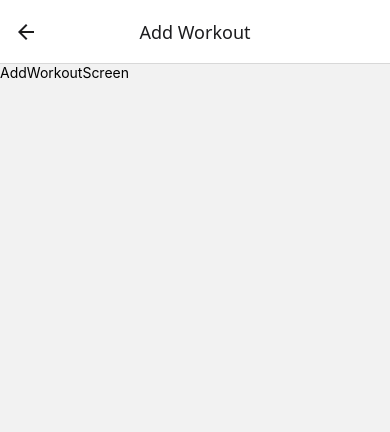
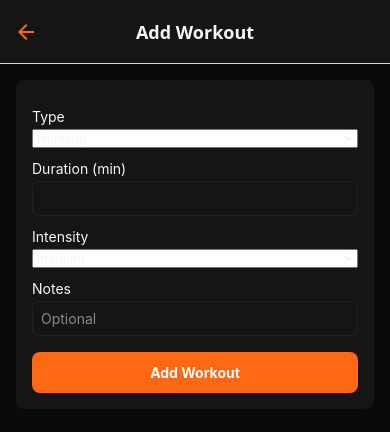
Before and after one commit to ElFirdaous28/workout-tracker, a React Native app: screen /AddWorkout in a window 390 px wide. Shown: the top 432 px of the page. Built offline with nearby package versions, Linux system fonts and the light colour scheme.

Commit message:
WT-16 WT-20 Add a workout session workouts list

```diff
--- a/App.tsx
+++ b/App.tsx
@@ -1,10 +1,22 @@
+import { View, StyleSheet } from "react-native";
 import { WorkoutProvider } from "@/context/WorkoutContext";
 import AppNavigator from "@/navigation/AppNavigator";
+import { colors } from "@/theme/colors";
 
 export default function App() {
+
   return (
     <WorkoutProvider>
-      <AppNavigator />
+      <View style={styles.container}>
+        <AppNavigator />
+      </View>
     </WorkoutProvider>
   );
 }
+
+const styles = StyleSheet.create({
+  container: {
+    flex: 1,
+    backgroundColor: colors.background,
+  },
+});
--- a/package.json
+++ b/package.json
@@ -10,6 +10,7 @@
   },
   "dependencies": {
     "@react-native-async-storage/async-storage": "2.2.0",
+    "@react-native-picker/picker": "2.11.1",
     "@react-navigation/native": "^7.1.31",
     "@react-navigation/native-stack": "^7.14.2",
     "@react-navigation/stack": "^7.7.2",
--- a/src/components/WorkoutForm.tsx
+++ b/src/components/WorkoutForm.tsx
@@ -0,0 +1,112 @@
+import React, { useState } from "react";
+import { View, Text, TextInput, TouchableOpacity, StyleSheet } from "react-native";
+import { Workout, ActivityType, Intensity } from "../types/workout";
+import { colors } from "../theme/colors";
+import { Picker } from "@react-native-picker/picker";
+
+type Props = {
+    onSubmit: (workout: Omit<Workout, "id">) => void;
+};
+
+export default function WorkoutForm({ onSubmit }: Props) {
+    const [type, setType] = useState<ActivityType>(ActivityType.Running);
+    const [duration, setDuration] = useState("");
+    const [intensity, setIntensity] = useState<Intensity>(Intensity.Medium);
+    const [notes, setNotes] = useState("");
+
+    const handleSubmit = () => {
+        const workout: Omit<Workout, "id"> = {
+            type,
+            duration: Number(duration),
+            intensity,
+            date: new Date().toISOString(),
+            notes: notes || undefined,
+        };
+        onSubmit(workout);
+        setDuration("");
+        setNotes("");
+        setType(ActivityType.Running);
+        setIntensity(Intensity.Medium);
+    };
+
+    return (
+        <View style={styles.container}>
+            <Text style={styles.label}>Type</Text>
+            <Picker
+                selectedValue={type}
+                onValueChange={(itemValue) => setType(itemValue as ActivityType)}
+                style={styles.picker}
+            >
+                {Object.values(ActivityType).map((act) => (
+                    <Picker.Item key={act} label={act} value={act} />
+                ))}
+            </Picker>
+
+            <Text style={styles.label}>Duration (min)</Text>
+            <TextInput
+                keyboardType="numeric"
+                value={duration}
+                onChangeText={setDuration}
+                style={styles.input}
+            />
+
+            <Text style={styles.label}>Intensity</Text>
+            <Picker
+                selectedValue={intensity}
+                onValueChange={(itemValue) => setIntensity(itemValue as Intensity)}
+                style={styles.picker}
+            >
+                {Object.values(Intensity).map((i) => (
+                    <Picker.Item key={i} label={i} value={i} />
+                ))}
+            </Picker>
+
+            <Text style={styles.label}>Notes</Text>
+            <TextInput
+                value={notes}
+                onChangeText={setNotes}
+                placeholder="Optional"
+                placeholderTextColor={colors.textSecondary}
+                style={styles.input}
+            />
+
+            <TouchableOpacity onPress={handleSubmit} style={styles.button}>
+                <Text style={styles.buttonText}>Add Workout</Text>
+            </TouchableOpacity>
+        </View>
+    );
+}
+
+const styles = StyleSheet.create({
+    container: {
+        padding: 16,
+        backgroundColor: colors.surface,
+        borderRadius: 8,
+    },
+    label: {
+        color: colors.textPrimary,
+        marginTop: 12,
+        marginBottom: 4,
+    },
+    input: {
+        borderWidth: 1,
+        borderColor: colors.border,
+        padding: 8,
+        borderRadius: 6,
+        color: colors.textPrimary,
+    },
+    picker: {
+        color: colors.textPrimary,
+    },
+    button: {
+        backgroundColor: colors.primary,
+        padding: 12,
+        borderRadius: 8,
+        marginTop: 16,
+    },
+    buttonText: {
+        color: "#fff",
+        textAlign: "center",
+        fontWeight: "bold",
+    },
+});
--- a/src/context/WorkoutContext.tsx
+++ b/src/context/WorkoutContext.tsx
@@ -1,6 +1,6 @@
 import React, { createContext, useReducer, useEffect, Children, ReactNode } from "react";
-import AsyncStorage from "@react-native-async-storage/async-storage";
 import { Workout } from "@/types/workout";
+import { workoutStorage } from "@/storage/workoutStorage";
 
 type State = {
     workouts: Workout[];
@@ -8,7 +8,7 @@ type State = {
 }
 
 type Action =
-    | { type: "ADD_WORKOUT"; playload: Workout }
+    | { type: "ADD_WORKOUT"; payload: Workout }
     | { type: "REMOVE_WORKOUT"; payload: string }
     | { type: "SET_WORKOUTS"; payload: Workout[] };
 
@@ -30,7 +30,7 @@ const reducer = (state: State, action: Action): State => {
         case "SET_WORKOUTS":
             return { ...state, workouts: action.payload, loading: false };
         case "ADD_WORKOUT":
-            return { ...state, workouts: [...state.workouts, action.playload] };
+            return { ...state, workouts: [...state.workouts, action.payload] };
         case "REMOVE_WORKOUT":
             return {
                 ...state,
@@ -55,24 +55,20 @@ export const WorkoutProvider = ({ children }: { children: ReactNode }) => {
     useEffect(() => {
         const loadWorkouts = async () => {
             try {
-                const data = await AsyncStorage.getItem("@workouts");
-                if (data) {
-                    dispatch({ type: "SET_WORKOUTS", payload: JSON.parse(data) })
-                }
-                else {
-                    dispatch({ type: "SET_WORKOUTS", payload: [] })
-                }
+                const data = await workoutStorage.loadWorkouts();
+                dispatch({ type: "SET_WORKOUTS", payload: data })
             } catch (error) {
                 console.error("Failed to load workouts", error);
                 dispatch({ type: "SET_WORKOUTS", payload: [] })
             }
         }
+        loadWorkouts();
     }, [])
 
-    // save worjouts to AsyncStorage whenever they change
+    // save workouts to AsyncStorage whenever they change
     useEffect(() => {
         if (!state.loading) {
-            AsyncStorage.setItem("@workouts", JSON.stringify(state.workouts)).catch(
+            workoutStorage.saveWorkouts(state.workouts).catch(
                 (error) => console.error("Failed to save workouts", error)
             );
         }
--- a/src/navigation/AppNavigator.tsx
+++ b/src/navigation/AppNavigator.tsx
@@ -4,15 +4,10 @@ import { createNativeStackNavigator } from "@react-navigation/native-stack";
 import HomeScreen from "@/screens/HomeScreen";
 import AddWorkoutScreen from "@/screens/AddWorkoutScreen";
 import WorkoutDetailsScreen from "@/screens/WorkoutDetailsScreen";
+import { AppStackParamList } from "@/types";
+import { colors } from "@/theme/colors";
 
-
-export type RootStackParamList = {
-    Home: undefined;
-    AddWorkout: undefined;
-    WorkoutDetails: { id: string };
-};
-
-const Stack = createNativeStackNavigator<RootStackParamList>();
+const Stack = createNativeStackNavigator<AppStackParamList>();
 
 export default function AppNavigator() {
     return (
@@ -20,6 +15,17 @@ export default function AppNavigator() {
             <Stack.Navigator
                 screenOptions={{
                     headerTitleAlign: "center",
+                    headerStyle: {
+                        backgroundColor: colors.surface,
+                    },
+                    headerTintColor: colors.primary,
+                    headerTitleStyle: {
+                        color: colors.textPrimary,
+                        fontWeight: "bold",
+                    },
+                    contentStyle: {
+                        backgroundColor: colors.background,
+                    },
                 }}
             >
                 <Stack.Screen
--- a/src/screens/AddWorkoutScreen.tsx
+++ b/src/screens/AddWorkoutScreen.tsx
@@ -1,14 +1,20 @@
-import { StyleSheet, Text, View } from 'react-native'
-import React from 'react'
+import React, { useContext } from "react";
+import { View, ScrollView } from "react-native";
+import WorkoutForm from "../components/WorkoutForm";
+import { WorkoutContext } from "../context/WorkoutContext";
 
-const AddWorkoutScreen = () => {
+export default function AddWorkoutScreen({ navigation }: any) {
+  const { dispatch } = useContext(WorkoutContext);
+
+  const handleAddWorkout = (workoutData: any) => {
+    const newWorkout = { ...workoutData, id: Date.now().toString(), };
+    dispatch({ type: "ADD_WORKOUT", payload: newWorkout });
+    navigation.goBack(); // return to HomeScreen
+  };
+
   return (
-    <View>
-      <Text>AddWorkoutScreen</Text>
-    </View>
-  )
+    <ScrollView style={{ flex: 1, padding: 16 }}>
+      <WorkoutForm onSubmit={handleAddWorkout} />
+    </ScrollView>
+  );
 }
-
-export default AddWorkoutScreen
-
-const styles = StyleSheet.create({})
--- a/src/screens/HomeScreen.tsx
+++ b/src/screens/HomeScreen.tsx
@@ -1,23 +1,127 @@
-import { View, Text, FlatList } from "react-native";
+import { View, Text, FlatList, TouchableOpacity, StyleSheet } from "react-native";
 import { useContext } from "react";
 import { WorkoutContext } from "../context/WorkoutContext";
+import { useNavigation } from "@react-navigation/native";
+import { NativeStackNavigationProp } from "@react-navigation/native-stack";
+import { AppStackParamList } from "@/types";
+import { colors } from "@/theme/colors";
+
+type HomeScreenNavigationProp = NativeStackNavigationProp<
+  AppStackParamList,
+  "Home"
+>;
+
+const styles = StyleSheet.create({
+  container: {
+    flex: 1,
+    backgroundColor: colors.background,
+    padding: 16,
+  },
+  header: {
+    marginBottom: 24,
+  },
+  title: {
+    fontSize: 28,
+    fontWeight: "bold",
+    color: colors.textPrimary,
+    marginBottom: 4,
+  },
+  workoutCount: {
+    fontSize: 14,
+    color: colors.textSecondary,
+  },
+  listContainer: {
+    flex: 1,
+    marginBottom: 16,
+  },
+  workoutCard: {
+    backgroundColor: colors.surface,
+    borderRadius: 12,
+    padding: 16,
+    marginBottom: 12,
+    borderLeftWidth: 4,
+    borderLeftColor: colors.primary,
+  },
+  cardType: {
+    fontSize: 18,
+    fontWeight: "600",
+    color: colors.primary,
+    marginBottom: 8,
+  },
+  cardDetails: {
+    fontSize: 14,
+    color: colors.textSecondary,
+    lineHeight: 20,
+  },
+  emptyContainer: {
+    flex: 1,
+    justifyContent: "center",
+    alignItems: "center",
+  },
+  emptyText: {
+    fontSize: 16,
+    color: colors.textSecondary,
+  },
+  buttonContainer: {
+    paddingBottom: 8,
+  },
+  addButton: {
+    backgroundColor: colors.primary,
+    borderRadius: 12,
+    padding: 16,
+    alignItems: "center",
+    justifyContent: "center",
+  },
+  addButtonText: {
+    fontSize: 16,
+    fontWeight: "600",
+    color: colors.background,
+  },
+});
 
 export default function HomeScreen() {
   const { state } = useContext(WorkoutContext);
+  const navigation = useNavigation<HomeScreenNavigationProp>();
 
   return (
-    <View>
-      <Text>My Workouts:</Text>
-      <Text>{state.workouts.length}</Text>
+    <View style={styles.container}>
+      <View style={styles.header}>
+        <Text style={styles.title}>My Workouts</Text>
+        <Text style={styles.workoutCount}>
+          {state.workouts.length} workout{state.workouts.length !== 1 ? "s" : ""}
+        </Text>
+      </View>
+
+      {state.workouts.length === 0 ? (
+        <View style={styles.emptyContainer}>
+          <Text style={styles.emptyText}>No workouts yet. Add one to get started!</Text>
+        </View>
+      ) : (
         <FlatList
+          style={styles.listContainer}
           data={state.workouts}
           keyExtractor={(item) => item.id}
           renderItem={({ item }) => (
-          <Text>
-            {item.type} - {item.duration} min - {item.intensity}
+            <View style={styles.workoutCard}>
+              <Text style={styles.cardType}>{item.type}</Text>
+              <Text style={styles.cardDetails}>
+                Duration: {item.duration} minutes{"\n"}
+                Intensity: {item.intensity}
               </Text>
+            </View>
           )}
         />
+      )}
+
+      <View style={styles.buttonContainer}>
+        <TouchableOpacity
+          style={styles.addButton}
+          onPress={() => navigation.navigate("AddWorkout")}
+          activeOpacity={0.7}
+        >
+          <Text style={styles.addButtonText}>+ Add Workout</Text>
+        </TouchableOpacity>
+      </View>
     </View>
   );
 }
--- a/src/types/index.ts
+++ b/src/types/index.ts
@@ -0,0 +1,2 @@
+export * from "./workout";
+export * from "./navigation";
--- /dev/null
+++ b/src/types/navigation.ts
@@ -0,0 +1,5 @@
+export type AppStackParamList = {
+    Home: undefined;
+    AddWorkout: undefined;
+    WorkoutDetails: { id: string };
+};
```
Also changed, not shown: src/storage/workoutStorage.ts (+37 -0 lines), 1 other file (tests, documents, lock files or other folders). Lines whose indentation alone changed are shown as unchanged.
